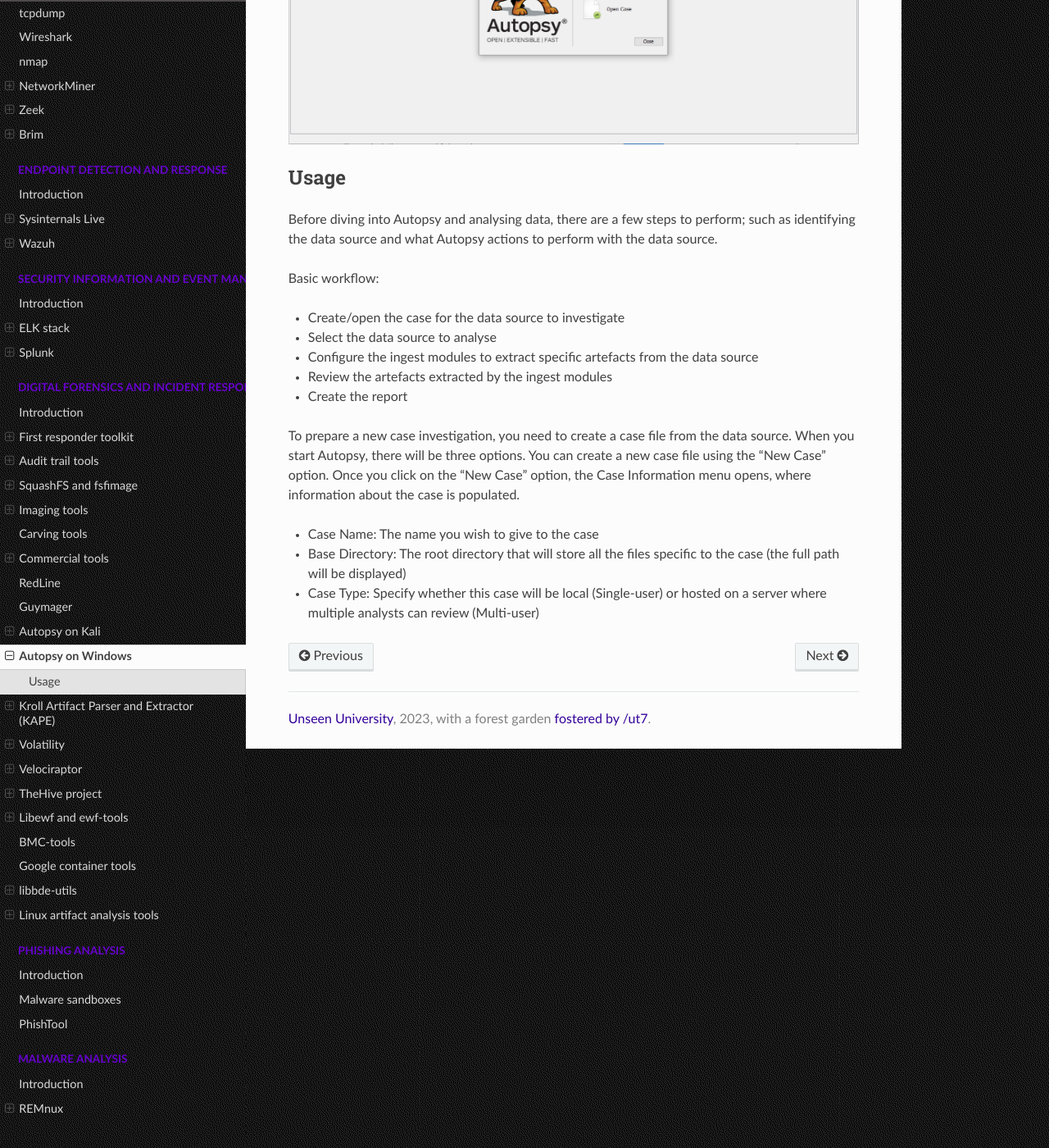
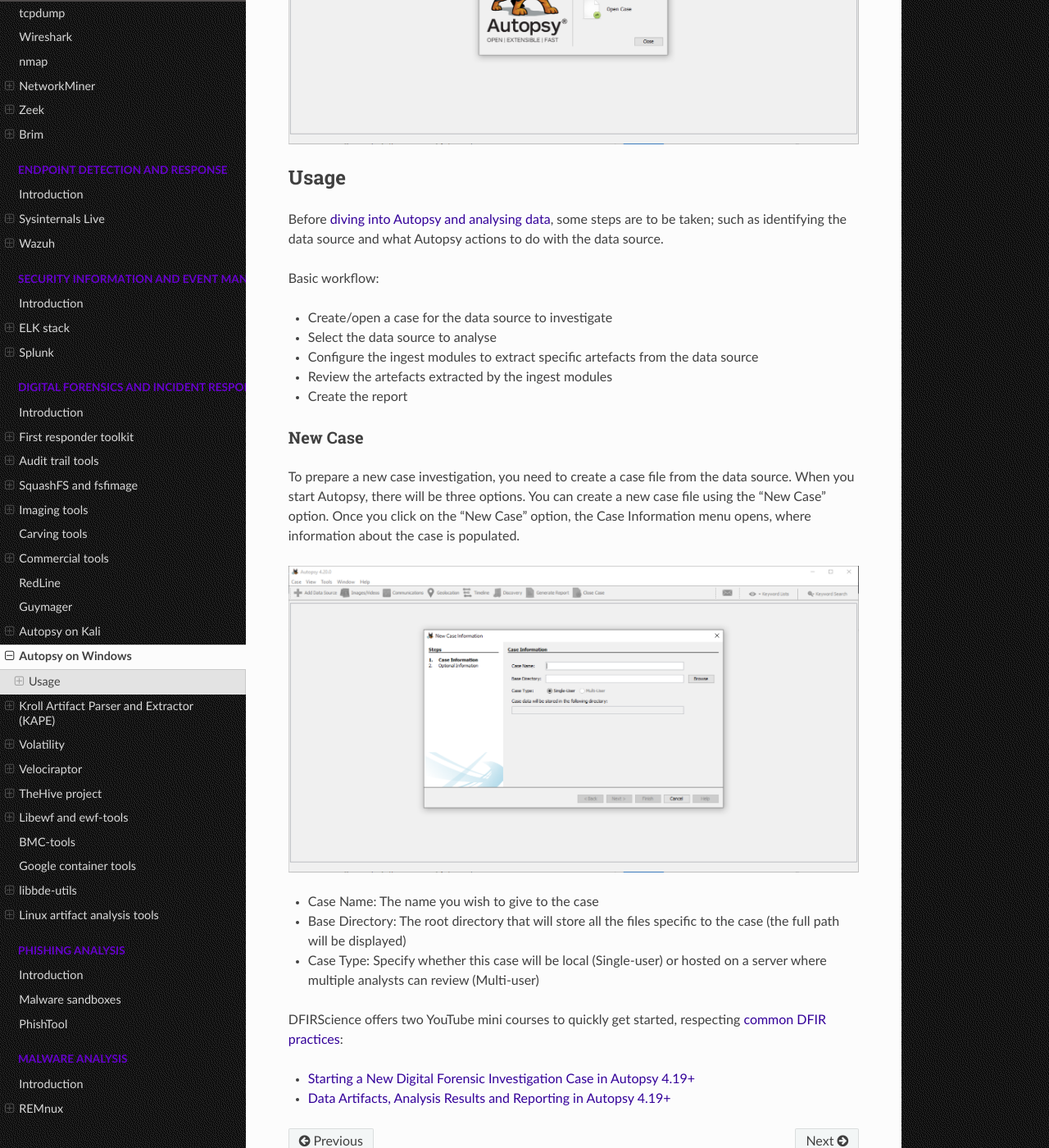
Before and after one commit to tymyrddin/testlab, a Sphinx documentation site: the page built from source/docs/dfir/autopsy-windows.md, in a window 1280 px wide and 1400 px high, scrolled down 391 px. Shown: the whole window at 82% size. Built offline with Sphinx 7.4.7 and the Read the Docs theme 2.0.0, drawn with Linux system fonts in a browser that asks for light colours.

Commit message:
Autopsy 4.20 in a Windows VM

```diff
--- a/source/docs/dfir/autopsy-windows.md
+++ b/source/docs/dfir/autopsy-windows.md
@@ -6,18 +6,27 @@
 
 ## Usage
 
-Before diving into Autopsy and analysing data, there are a few steps to perform; such as identifying the data source and what Autopsy actions to perform with the data source.
+Before [diving into Autopsy and analysing data](https://dfir.tymyrddin.dev/docs/cd/sysinternals), some steps are to be taken; such as identifying the data source and what Autopsy actions to do with the data source.
 
 Basic workflow:
 
-* Create/open the case for the data source to investigate
+* Create/open a case for the data source to investigate
 * Select the data source to analyse
 * Configure the ingest modules to extract specific artefacts from the data source
 * Review the artefacts extracted by the ingest modules
 * Create the report
 
+### New Case
+
 To prepare a new case investigation, you need to create a case file from the data source. When you start Autopsy, there will be three options. You can create a new case file using the "New Case" option. Once you click on the "New Case" option, the Case Information menu opens, where information about the case is populated.
+
+![Autopsy New Case](../../_static/images/autopsy2.png)
 
 * Case Name: The name you wish to give to the case
 * Base Directory: The root directory that will store all the files specific to the case (the full path will be displayed)
 * Case Type: Specify whether this case will be local (Single-user) or hosted on a server where multiple analysts can review (Multi-user)
+
+DFIRScience offers two YouTube mini courses to quickly get started, respecting [common DFIR practices](https://dfir.tymyrddin.dev/docs/notes/readme):
+
+* [Starting a New Digital Forensic Investigation Case in Autopsy 4.19+](https://www.youtube.com/watch?v=fEqx0MeCCHg)
+* [Data Artifacts, Analysis Results and Reporting in Autopsy 4.19+](https://www.youtube.com/watch?v=5SHB4HwkX28)
```
Also changed, not shown: source/_static/images/autopsy2.png (added).
